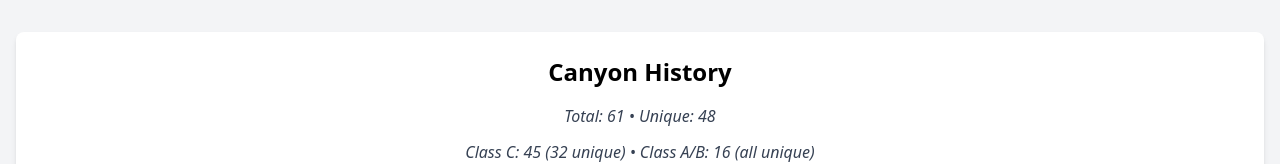
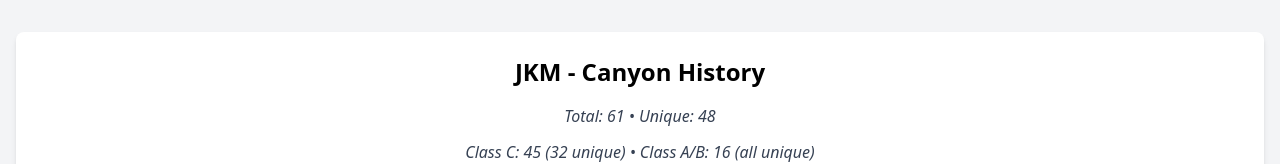
Before and after one commit to jacobian/tools, an Eleventy site: page canyons/index.njk in a window 1280 px wide. Shown: the top 164 px of the page. Built offline with nearby package versions, Linux system fonts and the light colour scheme; Eleventy itself is replaced by a stand-in of ours; files that its build step writes are made by us from their sources.

Commit message:
💄 add title

```diff
--- a/canyons/index.njk
+++ b/canyons/index.njk
@@ -3,7 +3,7 @@
   <head>
     <meta charset="UTF-8" />
     <meta name="viewport" content="width=device-width, initial-scale=1.0" />
-    <title>{{ title }}</title>
+    <title>JKM - Canyon History</title>
     <script src="https://unpkg.com/@tailwindcss/browser@4"></script>
     <style type="text/tailwindcss">
       main { @apply bg-white rounded-lg shadow-md p-6 mb-8; }
@@ -22,7 +22,6 @@
       .canyons td.date { @apply text-gray-900 whitespace-nowrap; }
       .canyons th { @apply px-3 py-3 text-left font-semibold; }
       .canyons thead { @apply bg-gray-900 text-white; }
-
       .canyon-title {@apply whitespace-nowrap font-bold; }
       .region { @apply whitespace-nowrap; }
       .empty { @apply text-gray-400; }
@@ -40,7 +39,7 @@
   <body class="bg-gray-100 min-h-screen font-sans">
     <div class="container">
       <main>
-        <h1>Canyon History</h1>
+        <h1>JKM - Canyon History</h1>
         <div class="stats">
           <p>Total: {{ canyon_stats.total }} • Unique: {{ canyon_stats.unique_total }} </p>
           <p>
```
